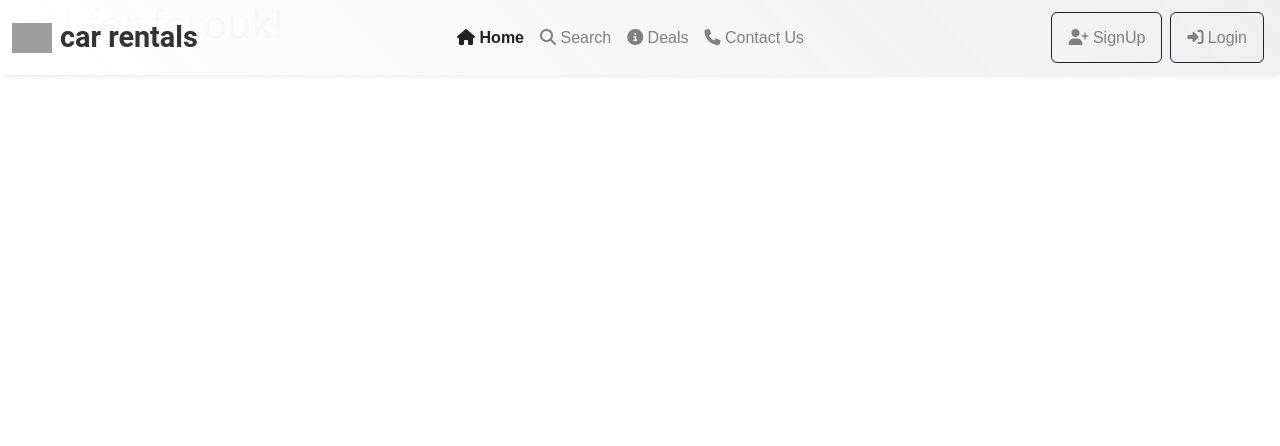
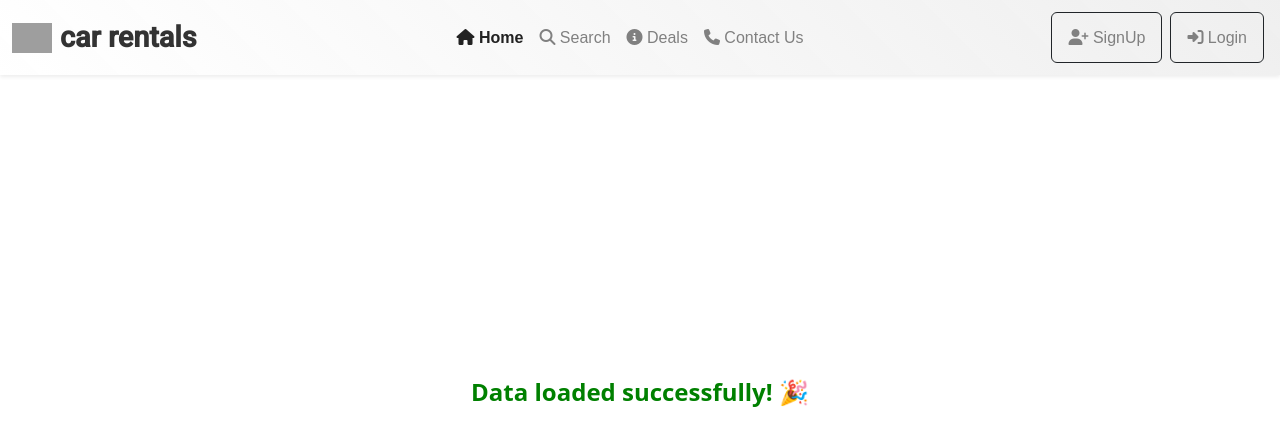
Before and after one commit to matic113/nile-cars, an Angular app: page /home in a window 1280 px wide. Shown: the top 446 px of the page. Built offline with nearby package versions, Linux system fonts and the light colour scheme; grey boxes are pictures that could not be loaded.

Commit message:
test angular matrial

```diff
--- a/angular.json
+++ b/angular.json
@@ -27,6 +27,7 @@
               }
             ],
             "styles": [
+              "@angular/material/prebuilt-themes/azure-blue.css",
               "src/styles.css",
               "node_modules/@fortawesome/fontawesome-free/css/all.min.css",
               "node_modules/bootstrap/dist/css/bootstrap.min.css"
@@ -87,6 +88,7 @@
               }
             ],
             "styles": [
+              "@angular/material/prebuilt-themes/azure-blue.css",
               "src/styles.css"
             ],
             "scripts": []
--- a/package.json
+++ b/package.json
@@ -10,10 +10,12 @@
   },
   "private": true,
   "dependencies": {
+    "@angular/cdk": "^19.2.2",
     "@angular/common": "^19.2.0",
     "@angular/compiler": "^19.2.0",
     "@angular/core": "^19.2.0",
     "@angular/forms": "^19.2.0",
+    "@angular/material": "^19.2.2",
     "@angular/platform-browser": "^19.2.0",
     "@angular/platform-browser-dynamic": "^19.2.0",
     "@angular/router": "^19.2.0",
--- a/src/app/home/home.component.css
+++ b/src/app/home/home.component.css
@@ -0,0 +1,21 @@
+.center-container {
+    display: flex;
+    justify-content: center;
+    align-items: center;
+    height: 100vh;
+    text-align: center;
+  }
+
+  .content {
+    display: flex;
+    flex-direction: column;
+    align-items: center;
+    gap: 15px;
+  }
+
+
+  .success-message {
+    font-size: 24px;
+    font-weight: bold;
+    color: green;
+  }
--- a/src/app/home/home.component.html
+++ b/src/app/home/home.component.html
@@ -1,3 +1,14 @@
-<h1>
-    Test for farouk!
-</h1>
+<!-- Loading spinner with message -->
+<div class="center-container" *ngIf="isLoading">
+    <div class="content">
+      <mat-spinner color="primary" [diameter]="80"></mat-spinner>
+      <p>Loading data...</p>
+    </div>
+  </div>
+
+  <!-- Success message after loading completes -->
+  <div class="center-container" *ngIf="!isLoading">
+    <div class="content">
+      <p class="success-message">Data loaded successfully! 🎉</p>
+    </div>
+  </div>
--- a/src/app/home/home.component.ts
+++ b/src/app/home/home.component.ts
@@ -1,11 +1,20 @@
+import { CommonModule } from '@angular/common';
 import { Component } from '@angular/core';
+import { MatProgressSpinnerModule } from '@angular/material/progress-spinner';
 
 @Component({
   selector: 'app-home',
-  imports: [],
+  imports: [MatProgressSpinnerModule,CommonModule],
   templateUrl: './home.component.html',
   styleUrl: './home.component.css'
 })
 export class HomeComponent {
+  isLoading = true; // Controls loading state
 
+  constructor() {
+    // Simulate data loading for 3 seconds
+    setTimeout(() => {
+      this.isLoading = false;
+    }, 3000);
+  }
 }
--- a/src/index.html
+++ b/src/index.html
@@ -6,8 +6,10 @@
   <base href="/">
   <meta name="viewport" content="width=device-width, initial-scale=1">
   <link rel="icon" type="image/x-icon" href="favicon.ico">
+  <link href="https://fonts.googleapis.com/css2?family=Roboto:wght@300;400;500&display=swap" rel="stylesheet">
+  <link href="https://fonts.googleapis.com/icon?family=Material+Icons" rel="stylesheet">
 </head>
-<body>
+<body class="mat-typography">
   <app-root></app-root>
 </body>
 </html>
--- a/src/styles.css
+++ b/src/styles.css
@@ -1 +1,4 @@
 /* You can add global styles to this file, and also import other style files */
+
+html, body { height: 100%; }
+body { margin: 0; font-family: Roboto, "Helvetica Neue", sans-serif; }
```
Also changed, not shown: 1 other file (tests, documents, lock files or other folders).
